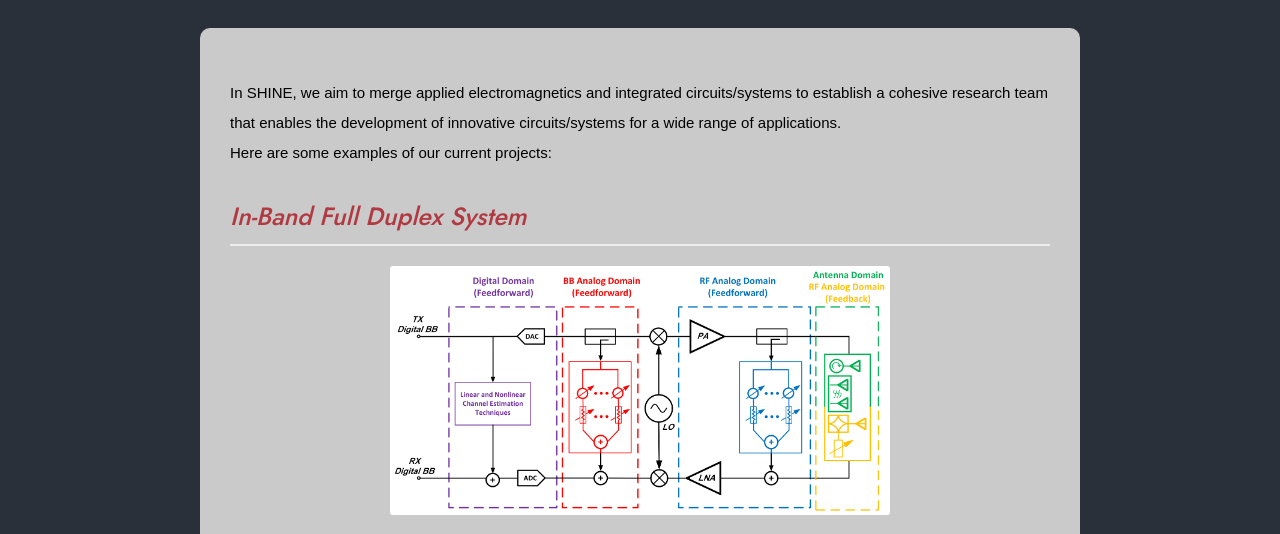
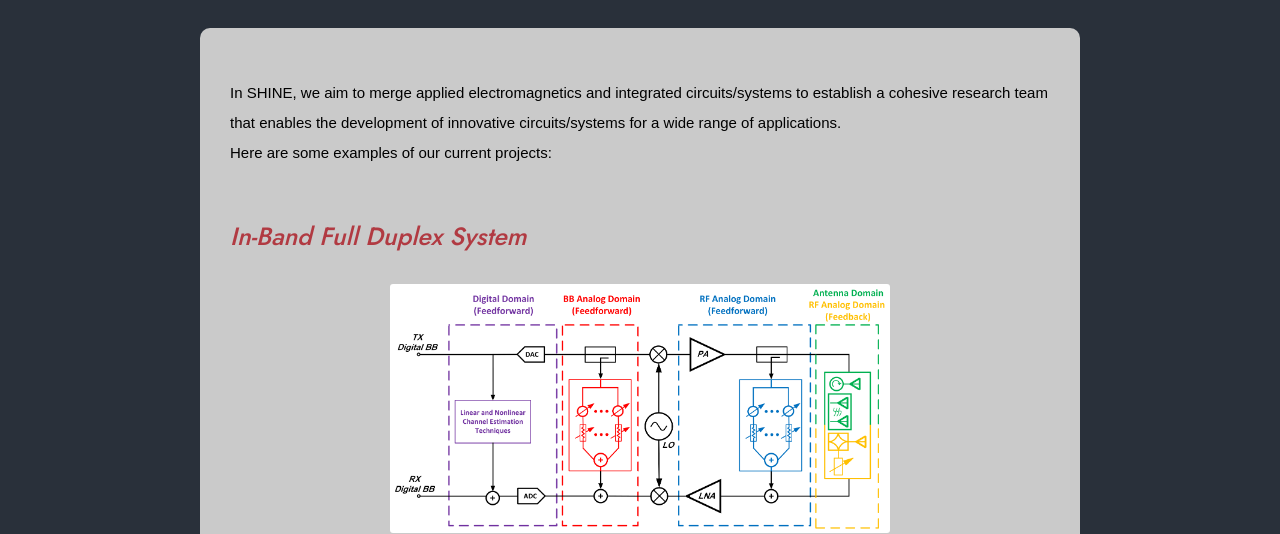
Before and after one commit to aminfallahzadeh/dr-akbar, a website: page pages/research.html in a window 1280 px wide. Shown: the part 265-799 px from the top of the page. Drawn offline with Linux system fonts and the light colour scheme; files whose address does not match are found by name; a web font is replaced by a local one.

Commit message:
humans txt

```diff
--- a/css/style.css
+++ b/css/style.css
@@ -704,7 +704,8 @@ h4 {
       list-style: none; }
       .research__content--list h3 {
         text-align: left;
-        text-transform: capitalize; }
+        text-transform: capitalize;
+        border: none; }
       .research__content--list-item {
         margin-top: 3rem;
         scroll-margin-top: 20rem; }
@@ -712,7 +713,9 @@ h4 {
       margin-top: 2rem;
       text-align: left;
       display: flex;
-      column-gap: 2rem; }
+      column-gap: 2rem;
+      border-bottom: 2px solid #ededed;
+      padding-bottom: 2rem; }
       @media (max-width: 56.25em) {
         .research__content p {
           column-gap: 1.5rem; } }
@@ -733,6 +736,9 @@ h4 {
 .nested {
   list-style: none;
   padding-left: 5rem; }
+
+.no-border {
+  border: none !important; }
 
 .publications {
   margin-top: 20rem;
--- a/pages/research.html
+++ b/pages/research.html
@@ -92,7 +92,8 @@
         <div class="research">
             <h1 class="heading-primary">Brief Research Descriptions</h1>
             <div class="research__content textBox">
-                <p class="paragraph">In SHINE, we aim to merge applied electromagnetics and integrated circuits/systems
+                <p class="paragraph no-border">In SHINE, we aim to merge applied electromagnetics and integrated
+                    circuits/systems
                     to establish a cohesive research team that enables the development of innovative circuits/systems
                     for a wide range of applications.<br>
                     Here are some examples of our current projects:
@@ -151,7 +152,7 @@
                     <li class="research__content--list-item" id="research4" name="research4">
                         <h3 class="heading-tertiary">low-power-low-complexity hight-speed wireline transceivers</h3>
                         <img src="../assets/research-desc-4.jpg" alt="Description 4" />
-                        <p class="paragraph"><span>
+                        <p class="paragraph no-border"><span>
                                 <i class="fa-regular fa-hand-point-right"></i>
                             </span>To catch up with the escalating network traffic and to meet the ever-growing demand
                             for high data rates of wireline communication systems while enhancing their power
@@ -161,7 +162,7 @@
 
                         <ul class="nested">
                             <li>
-                                <p class="paragraph"><span>
+                                <p class="paragraph no-border"><span>
                                         <i class="fa-solid fa-1"></i>
                                     </span>We have introduced a novel signaling method (communication protocol) which is
                                     based on a Nyquist-rate orthogonal pulse amplitude modulation scheme. This
@@ -245,7 +246,7 @@
                     <li class="research__content--list-item" id="research9" name="research9">
                         <h3 class="heading-tertiary">self-calibrating phased arrays</h3>
                         <img src="../assets/research-desc-9.jpg" alt="Description 9" />
-                        <p class="paragraph"><span>
+                        <p class="paragraph no-border"><span>
                                 <i class="fa-regular fa-hand-point-right"></i>
                             </span>Self-calibrating phased arrays are capable of autonomously calibrating and
                             optimizing their performance without external calibration equipment or any manual
```
